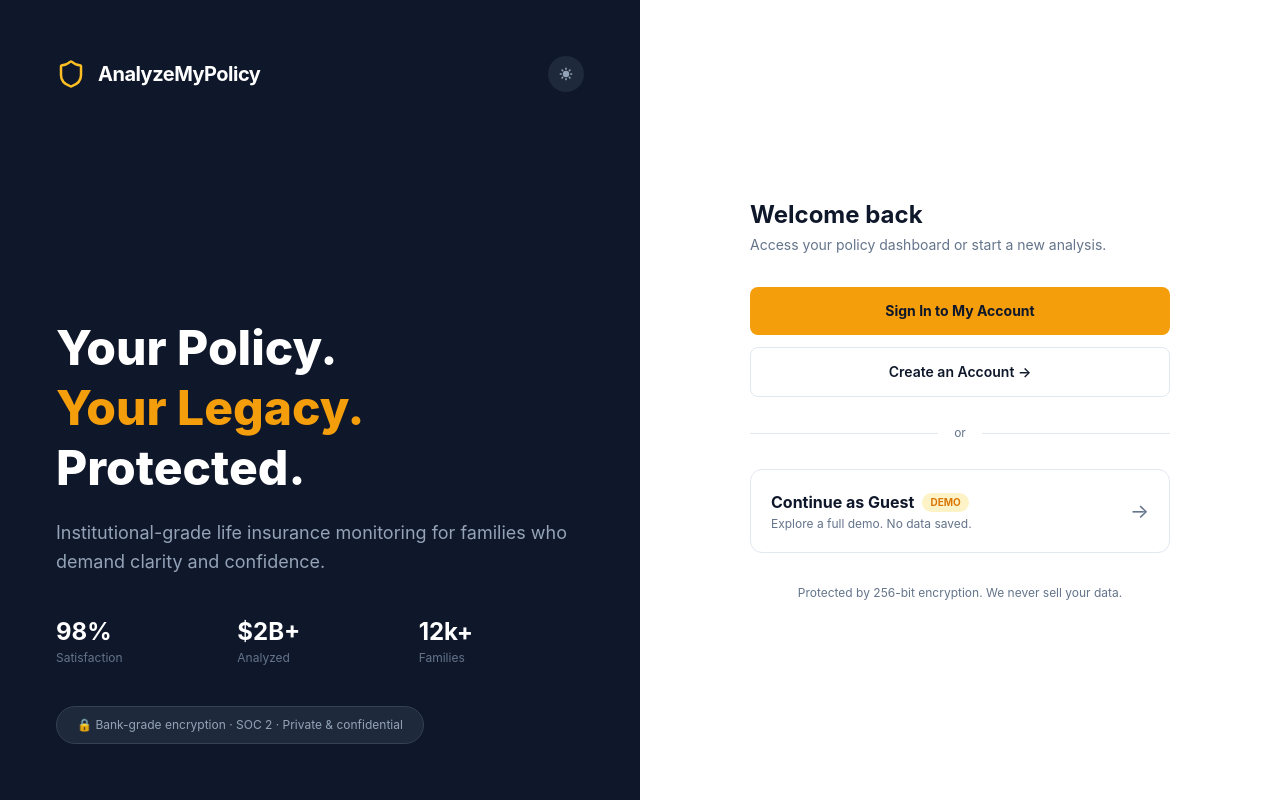
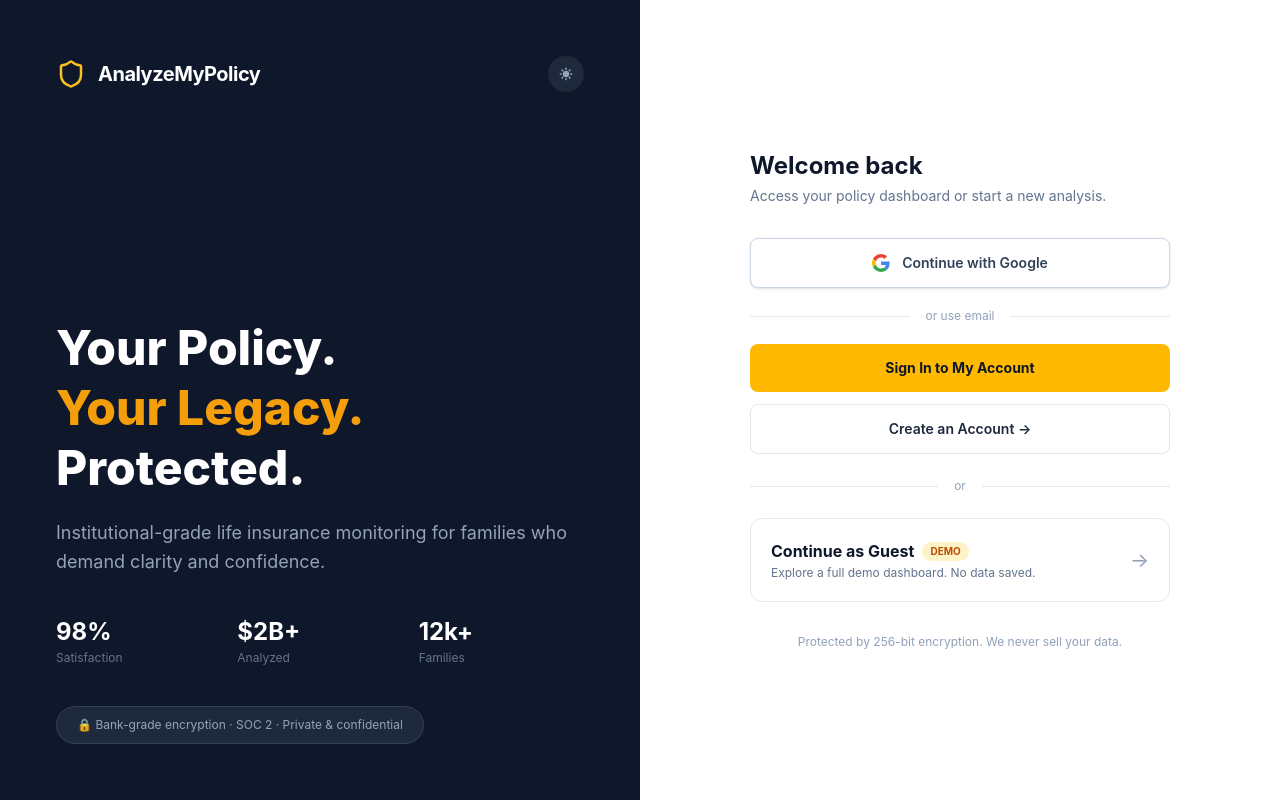
Before and after one commit to dror-katzav/analyzemypolicy, a React (Vite) app: page / in a window 1280 px wide. Built offline with nearby package versions, Linux system fonts and the light colour scheme.

Commit message:
sign up fix

```diff
--- a/src/pages/Landing.jsx
+++ b/src/pages/Landing.jsx
@@ -6,21 +6,25 @@ import { useTheme } from '../context/ThemeContext';
 
 const Field = ({ label, type = 'text', placeholder, value, onChange, error, showToggle, onToggle }) => (
   <div>
-    {label && <label className="block text-xs font-semibold text-text-muted uppercase tracking-wide mb-1">{label}</label>}
+    {label && (
+      <label className="block text-xs font-semibold text-slate-500 uppercase tracking-wide mb-1">
+        {label}
+      </label>
+    )}
     <div className="relative">
       <input
         type={type}
         placeholder={placeholder}
         value={value}
         onChange={onChange}
-        className={`w-full p-4 border rounded-lg outline-none focus:border-accent-amber transition-colors bg-bg-light text-text-primary text-sm ${
-          error ? 'border-red-400' : 'border-brand-slate-light'
+        className={`w-full px-4 py-3.5 border rounded-lg outline-none focus:ring-2 focus:ring-amber-400/40 focus:border-amber-400 transition-all bg-white text-slate-900 placeholder-slate-400 text-sm ${
+          error ? 'border-red-400' : 'border-slate-200'
         }`}
       />
       {showToggle && (
         <button
           type="button"
-          className="absolute right-3 top-1/2 -translate-y-1/2 text-text-muted hover:text-text-primary transition-colors"
+          className="absolute right-3 top-1/2 -translate-y-1/2 text-slate-400 hover:text-slate-700 transition-colors"
           onClick={onToggle}
         >
           {type === 'password' ? <Eye size={16} /> : <EyeOff size={16} />}
@@ -28,16 +32,26 @@ const Field = ({ label, type = 'text', placeholder, value, onChange, error, show
       )}
     </div>
     {error && (
-      <p className="flex items-center gap-1 mt-1 text-xs text-red-400">
+      <p className="flex items-center gap-1 mt-1 text-xs text-red-500">
         <AlertCircle size={11} /> {error}
       </p>
     )}
   </div>
 );
 
+const GoogleIcon = () => (
+  <svg width="18" height="18" viewBox="0 0 48 48">
+    <path fill="#EA4335" d="M24 9.5c3.54 0 6.71 1.22 9.21 3.6l6.85-6.85C35.9 2.38 30.47 0 24 0 14.62 0 6.51 5.38 2.56 13.22l7.98 6.19C12.43 13.72 17.74 9.5 24 9.5z"/>
+    <path fill="#4285F4" d="M46.98 24.55c0-1.57-.15-3.09-.38-4.55H24v9.02h12.94c-.58 2.96-2.26 5.48-4.78 7.18l7.73 6c4.51-4.18 7.09-10.36 7.09-17.65z"/>
+    <path fill="#FBBC05" d="M10.53 28.59c-.48-1.45-.76-2.99-.76-4.59s.27-3.14.76-4.59l-7.98-6.19C.92 16.46 0 20.12 0 24c0 3.88.92 7.54 2.56 10.78l7.97-6.19z"/>
+    <path fill="#34A853" d="M24 48c6.48 0 11.93-2.13 15.89-5.81l-7.73-6c-2.18 1.48-4.97 2.36-8.16 2.36-6.26 0-11.57-4.22-13.47-9.91l-7.98 6.19C6.51 42.62 14.62 48 24 48z"/>
+    <path fill="none" d="M0 0h48v48H0z"/>
+  </svg>
+);
+
 const Landing = () => {
   const navigate = useNavigate();
-  const { login, signup } = useAuth();
+  const { login, signup, loginAsGuest } = useAuth();
   const { isDark, toggle } = useTheme();
 
   const [authMode, setAuthMode] = useState('none');
@@ -45,11 +59,9 @@ const Landing = () => {
   const [error, setError] = useState('');
   const [loading, setLoading] = useState(false);
 
-  // Sign-in fields
   const [siEmail, setSiEmail] = useState('');
   const [siPassword, setSiPassword] = useState('');
 
-  // Sign-up fields
   const [suFirst, setSuFirst] = useState('');
   const [suLast, setSuLast] = useState('');
   const [suEmail, setSuEmail] = useState('');
@@ -77,6 +89,19 @@ const Landing = () => {
     else setError(result.error);
   };
 
+  const handleGoogleSignIn = async () => {
+    setLoading(true);
+    await delay(600);
+    login('demo@gmail.com', 'google-oauth');
+    setLoading(false);
+    navigate('/dashboard');
+  };
+
+  const handleGuest = () => {
+    loginAsGuest();
+    navigate('/dashboard');
+  };
+
   const back = () => {
     setAuthMode('none');
     setError('');
@@ -85,14 +110,14 @@ const Landing = () => {
 
   return (
     <div className="flex flex-col md:flex-row min-h-screen w-full font-sans">
-      {/* Left Panel */}
+
+      {/* Left Panel — always dark */}
       <div className="flex-1 bg-brand-dark p-8 md:p-14 flex flex-col justify-between min-h-[320px]">
         <div className="flex items-center justify-between">
           <div className="flex items-center gap-3">
             <Shield size={30} className="text-accent-gold" />
             <span className="text-white text-xl font-bold tracking-tight">AnalyzeMyPolicy</span>
           </div>
-          {/* Theme toggle on landing */}
           <button
             onClick={toggle}
             className="w-9 h-9 rounded-full bg-brand-slate flex items-center justify-center text-text-secondary hover:text-white transition-colors"
@@ -128,68 +153,101 @@ const Landing = () => {
             ))}
           </div>
           <div className="inline-flex items-center gap-2 px-5 py-2.5 bg-brand-slate rounded-full border border-brand-slate-light text-text-secondary text-xs">
-            🔒 Bank-grade encryption · SOC 2 · Private & confidential
+            🔒 Bank-grade encryption · SOC 2 · Private &amp; confidential
           </div>
         </div>
       </div>
 
-      {/* Right Panel */}
+      {/* Right Panel — always white, hardcoded slate classes only */}
       <div className="flex-1 bg-white p-8 md:p-14 flex items-center justify-center">
         <div className="w-full max-w-[420px]">
 
-          {/* ── None / Home ── */}
+          {/* ── Home / Choose ── */}
           {authMode === 'none' && (
-            <>
-              <h2 className="text-2xl font-bold text-brand-dark mb-1">Welcome back</h2>
-              <p className="text-text-muted text-sm mb-8">Access your policy dashboard or start a new analysis.</p>
+            <div>
+              <h2 className="text-2xl font-bold text-slate-900 mb-1">Welcome back</h2>
+              <p className="text-slate-500 text-sm mb-8">Access your policy dashboard or start a new analysis.</p>
+
+              {/* Google */}
+              <button
+                onClick={handleGoogleSignIn}
+                disabled={loading}
+                className="w-full flex items-center justify-center gap-3 py-3.5 px-5 bg-white hover:bg-slate-50 text-slate-700 font-semibold rounded-lg transition-colors border border-slate-300 text-sm shadow-sm mb-3 disabled:opacity-60"
+              >
+                <GoogleIcon />
+                Continue with Google
+              </button>
+
+              <div className="flex items-center my-5">
+                <div className="flex-1 border-b border-slate-200" />
+                <span className="px-4 text-slate-400 text-xs">or use email</span>
+                <div className="flex-1 border-b border-slate-200" />
+              </div>
 
               <button
-                className="w-full py-3.5 px-5 bg-accent-amber hover:bg-accent-amber-hover text-brand-dark font-bold rounded-lg transition-colors text-sm"
+                className="w-full py-3.5 px-5 bg-amber-400 hover:bg-amber-500 text-slate-900 font-bold rounded-lg transition-colors text-sm"
                 onClick={() => setAuthMode('signin')}
               >
                 Sign In to My Account
               </button>
               <button
-                className="w-full mt-3 py-3.5 px-5 bg-transparent hover:bg-slate-50 text-brand-dark font-semibold rounded-lg transition-colors border border-slate-200 text-sm"
+                className="w-full mt-3 py-3.5 px-5 bg-white hover:bg-slate-50 text-slate-800 font-semibold rounded-lg transition-colors border border-slate-200 text-sm"
                 onClick={() => setAuthMode('create')}
               >
                 Create an Account →
               </button>
 
-              <div className="flex items-center my-7">
+              <div className="flex items-center my-6">
                 <div className="flex-1 border-b border-slate-200" />
-                <span className="px-4 text-text-muted text-xs">or</span>
+                <span className="px-4 text-slate-400 text-xs">or</span>
                 <div className="flex-1 border-b border-slate-200" />
               </div>
 
               <div
-                className="flex justify-between items-center p-5 border border-slate-200 rounded-xl cursor-pointer hover:border-accent-amber hover:shadow-sm transition-all"
-                onClick={() => navigate('/analyze')}
+                className="flex justify-between items-center p-5 border border-slate-200 rounded-xl cursor-pointer hover:border-amber-400 hover:shadow-sm transition-all"
+                onClick={handleGuest}
               >
                 <div>
-                  <h3 className="text-base font-bold text-brand-dark flex items-center gap-2 mb-0.5">
+                  <h3 className="text-base font-bold text-slate-900 flex items-center gap-2 mb-0.5">
                     Continue as Guest
-                    <span className="px-2 py-0.5 bg-amber-100 text-accent-amber-hover text-[10px] font-bold uppercase rounded-full">Demo</span>
+                    <span className="px-2 py-0.5 bg-amber-100 text-amber-700 text-[10px] font-bold uppercase rounded-full">Demo</span>
                   </h3>
-                  <p className="text-text-muted text-xs">Explore a full demo. No data saved.</p>
+                  <p className="text-slate-500 text-xs">Explore a full demo dashboard. No data saved.</p>
                 </div>
-                <span className="text-xl text-text-muted">→</span>
+                <span className="text-xl text-slate-400">→</span>
               </div>
 
-              <p className="text-center mt-8 text-xs text-text-muted">
+              <p className="text-center mt-8 text-xs text-slate-400">
                 Protected by 256-bit encryption. We never sell your data.
               </p>
-            </>
+            </div>
           )}
 
           {/* ── Sign In ── */}
           {authMode === 'signin' && (
             <form onSubmit={handleSignIn}>
-              <button type="button" className="text-text-muted text-xs mb-6 hover:text-brand-dark" onClick={back}>
+              <button type="button" className="text-slate-400 text-xs mb-6 hover:text-slate-700 transition-colors" onClick={back}>
                 ← Back
               </button>
-              <h2 className="text-2xl font-bold text-brand-dark mb-1">Welcome back</h2>
-              <p className="text-text-muted text-sm mb-7">Sign in to access your policy dashboard.</p>
+              <h2 className="text-2xl font-bold text-slate-900 mb-1">Welcome back</h2>
+              <p className="text-slate-500 text-sm mb-7">Sign in to access your policy dashboard.</p>
+
+              {/* Google */}
+              <button
+                type="button"
+                onClick={handleGoogleSignIn}
+                disabled={loading}
+                className="w-full flex items-center justify-center gap-3 py-3.5 px-5 bg-white hover:bg-slate-50 text-slate-700 font-semibold rounded-lg transition-colors border border-slate-300 text-sm shadow-sm mb-5 disabled:opacity-60"
+              >
+                <GoogleIcon />
+                Continue with Google
+              </button>
+
+              <div className="flex items-center mb-5">
+                <div className="flex-1 border-b border-slate-200" />
+                <span className="px-4 text-slate-400 text-xs">or email</span>
+                <div className="flex-1 border-b border-slate-200" />
+              </div>
 
               {error && (
                 <div className="flex items-center gap-2 p-3 bg-red-50 border border-red-200 rounded-lg text-sm text-red-600 mb-4">
@@ -217,14 +275,17 @@ const Landing = () => {
               <button
                 type="submit"
                 disabled={loading}
-                className="w-full py-3.5 px-5 bg-accent-amber hover:bg-accent-amber-hover text-brand-dark font-bold rounded-lg transition-colors text-sm disabled:opacity-60"
+                className="w-full py-3.5 px-5 bg-amber-400 hover:bg-amber-500 text-slate-900 font-bold rounded-lg transition-colors text-sm disabled:opacity-60"
               >
                 {loading ? 'Signing in…' : 'Sign In →'}
               </button>
 
-              <p className="text-center mt-5 text-text-muted text-xs">
-                Don't have an account?{' '}
-                <span className="text-accent-amber-hover font-semibold cursor-pointer hover:underline" onClick={() => { setAuthMode('create'); setError(''); }}>
+              <p className="text-center mt-5 text-slate-400 text-xs">
+                Don&apos;t have an account?{' '}
+                <span
+                  className="text-amber-600 font-semibold cursor-pointer hover:underline"
+                  onClick={() => { setAuthMode('create'); setError(''); }}
+                >
                   Sign up
                 </span>
               </p>
@@ -234,11 +295,28 @@ const Landing = () => {
           {/* ── Create Account ── */}
           {authMode === 'create' && (
             <form onSubmit={handleSignUp}>
-              <button type="button" className="text-text-muted text-xs mb-6 hover:text-brand-dark" onClick={back}>
+              <button type="button" className="text-slate-400 text-xs mb-6 hover:text-slate-700 transition-colors" onClick={back}>
                 ← Back
               </button>
-              <h2 className="text-2xl font-bold text-brand-dark mb-1">Create your account</h2>
-              <p className="text-text-muted text-sm mb-7">Start monitoring your family's policy health.</p>
+              <h2 className="text-2xl font-bold text-slate-900 mb-1">Create your account</h2>
+              <p className="text-slate-500 text-sm mb-7">Start monitoring your family's policy health.</p>
+
+              {/* Google */}
+              <button
+                type="button"
+                onClick={handleGoogleSignIn}
+                disabled={loading}
+                className="w-full flex items-center justify-center gap-3 py-3.5 px-5 bg-white hover:bg-slate-50 text-slate-700 font-semibold rounded-lg transition-colors border border-slate-300 text-sm shadow-sm mb-5 disabled:opacity-60"
+              >
+                <GoogleIcon />
+                Sign up with Google
+              </button>
+
+              <div className="flex items-center mb-5">
+                <div className="flex-1 border-b border-slate-200" />
+                <span className="px-4 text-slate-400 text-xs">or use email</span>
+                <div className="flex-1 border-b border-slate-200" />
+              </div>
 
               {error && (
                 <div className="flex items-center gap-2 p-3 bg-red-50 border border-red-200 rounded-lg text-sm text-red-600 mb-4">
@@ -278,14 +356,17 @@ const Landing = () => {
               <button
                 type="submit"
                 disabled={loading}
-                className="w-full py-3.5 px-5 bg-accent-amber hover:bg-accent-amber-hover text-brand-dark font-bold rounded-lg transition-colors text-sm disabled:opacity-60"
+                className="w-full py-3.5 px-5 bg-amber-400 hover:bg-amber-500 text-slate-900 font-bold rounded-lg transition-colors text-sm disabled:opacity-60"
               >
                 {loading ? 'Creating account…' : 'Create Account'}
               </button>
 
-              <p className="text-center mt-5 text-text-muted text-xs">
+              <p className="text-center mt-5 text-slate-400 text-xs">
                 Already have an account?{' '}
-                <span className="text-accent-amber-hover font-semibold cursor-pointer hover:underline" onClick={() => { setAuthMode('signin'); setError(''); }}>
+                <span
+                  className="text-amber-600 font-semibold cursor-pointer hover:underline"
+                  onClick={() => { setAuthMode('signin'); setError(''); }}
+                >
                   Sign in
                 </span>
               </p>
```
Also changed, not shown: src/context/AuthContext.jsx (+6 -1 lines).
